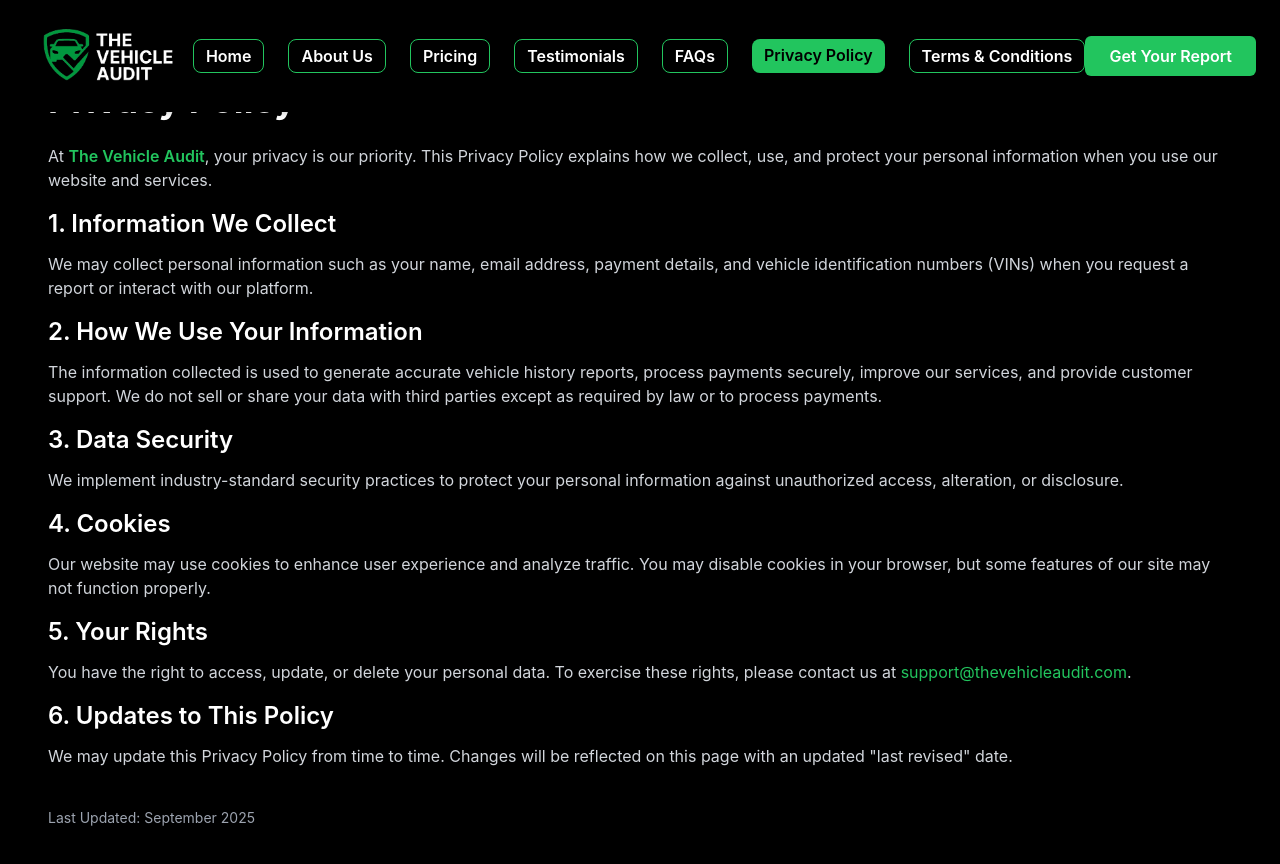
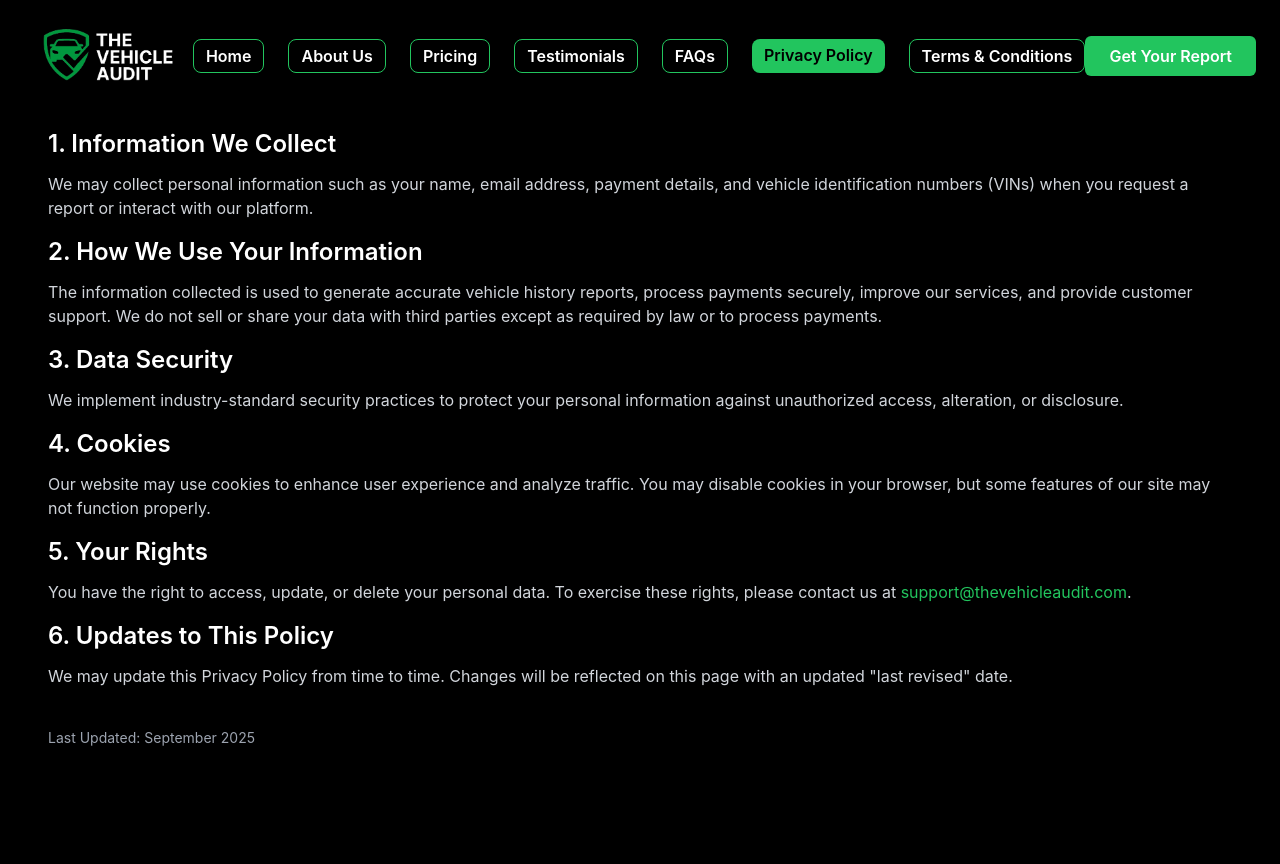
Before and after one commit to muhammadnoaman345/Get-carify, a Next.js app: page /privacy-policy in a window 1280 px wide. Shown: the top 864 px of the page. After the commit the page ends 800 px from the top, so only its background shows below. Built offline with nearby package versions, Linux system fonts and the light colour scheme.

Commit message:
Update page.js

```diff
--- a/app/privacy-policy/page.js
+++ b/app/privacy-policy/page.js
@@ -3,8 +3,8 @@
 export default function PrivacyPolicy() {
   return (
     <div className="bg-black text-white min-h-screen">
-      {/* ✅ Added padding-top so content won’t hide under navbar */}
-      <div className="max-w-4xl mx-auto px-6 py-20 pt-42">
+      {/* ✅ Increased padding-top so content won’t hide under navbar */}
+      <div className="max-w-4xl mx-auto px-6 pt-40 pb-20">
         <h1 className="text-4xl font-bold mb-6">Privacy Policy</h1>
         <p className="text-gray-300 mb-4">
           At <span className="text-green-500 font-semibold">The Vehicle Audit</span>,
```
